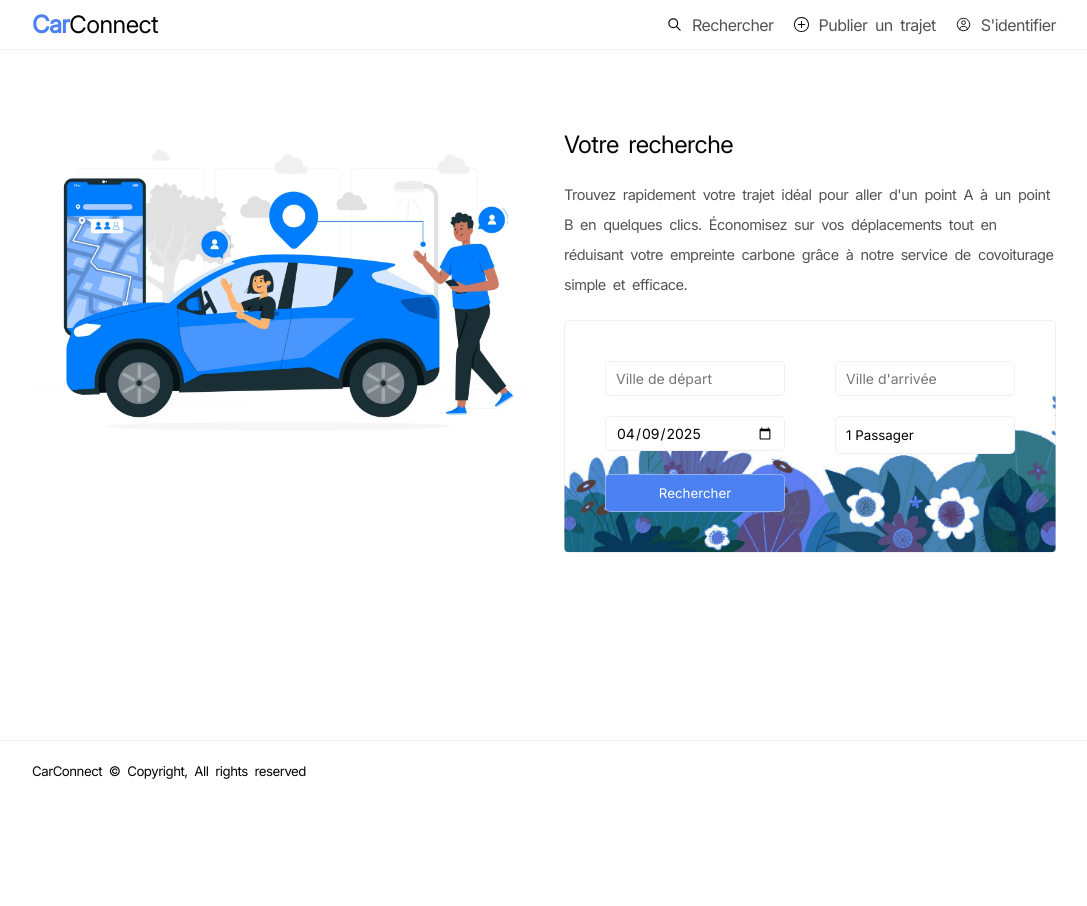
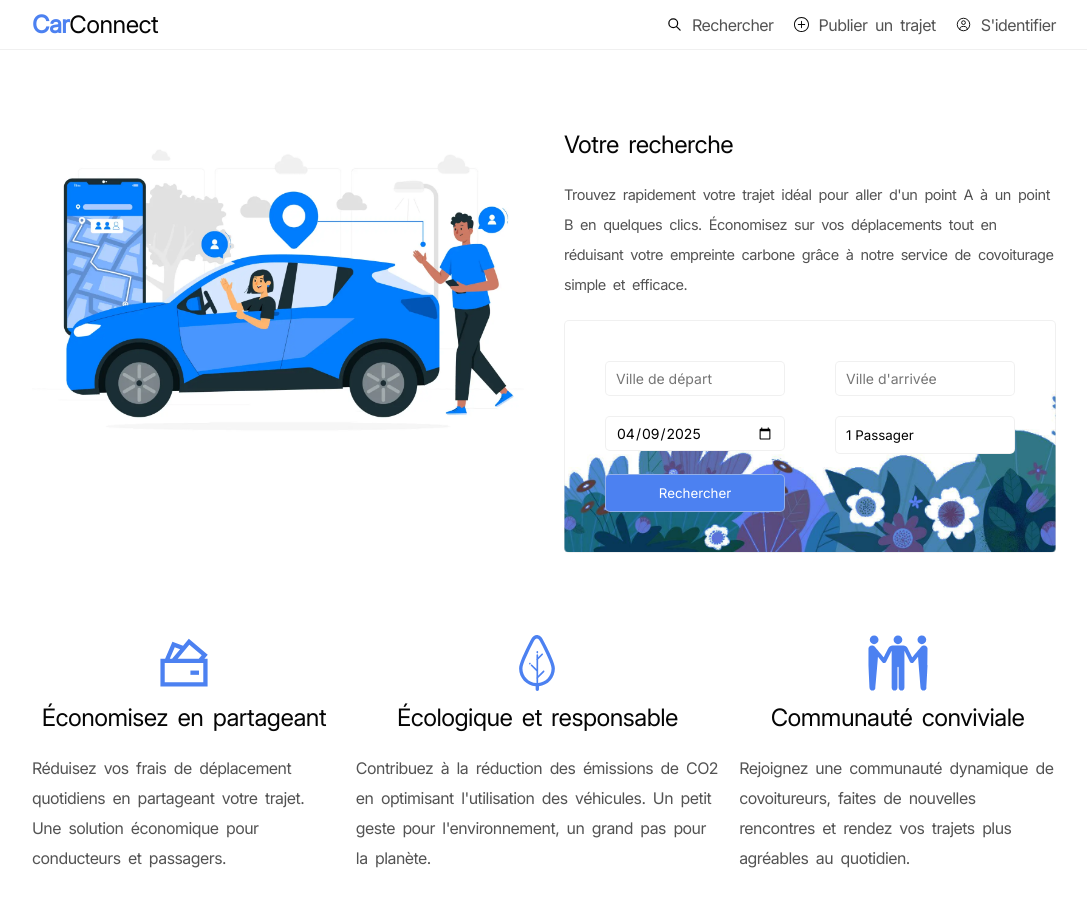
Before and after one commit to Mathieu-Maillot/projetFileRouge, a React (Vite) app in the folder app/front/carconnect-app/: page / in a window 1280 px wide. Shown: the top 906 px of the page, without its empty margins (96-1183 px from the left). Before the commit the page ends 800 px from the top, so only its background shows below. Built offline with nearby package versions, Linux system fonts and the light colour scheme.

Commit message:
:art: - refactor HeroSection and SearchTraject components for improved readability and maintainability

```diff
--- a/app/front/carconnect-app/src/Root.jsx
+++ b/app/front/carconnect-app/src/Root.jsx
@@ -63,7 +63,7 @@ const AppRoutes = () => {
 				</AppContainer>
 			)}
 
-			<Footer />
+			{/* <Footer /> */}
 		</>
 	);
 };
--- a/app/front/carconnect-app/src/display/pages/home/HeroSection.jsx
+++ b/app/front/carconnect-app/src/display/pages/home/HeroSection.jsx
@@ -123,7 +123,100 @@ const HeroSection = () => {
 				</div>
 			</div>
 			<div className="container_features">
-                {/* Features sections remain unchanged */}
+				<div className="container_features">
+
+
+
+					<div className="flex column gap2">
+
+
+						<div className="flex column gap1 a_center">
+
+
+							<Icon type="save" size="6rem" />
+
+
+							<h2>Économisez en partageant</h2>
+
+
+						</div>
+
+
+						<div className="element">
+
+
+							<p className='text_color02'>Réduisez vos frais de déplacement quotidiens en partageant votre trajet. Une solution économique pour conducteurs et passagers.</p>
+
+
+
+
+
+						</div>
+
+
+					</div>
+
+
+
+
+
+					<div className="flex column gap2">
+
+
+						<div className="flex column gap1 a_center">
+
+
+							<Icon type="nature" size="6rem" />
+
+
+							<h2>Écologique et responsable</h2>
+
+
+						</div>
+
+
+						<div className="element">
+
+
+							<p className='text_color02'>Contribuez à la réduction des émissions de CO2 en optimisant l'utilisation des véhicules. Un petit geste pour l'environnement, un grand pas pour la planète.</p>
+
+
+
+
+
+						</div>
+
+
+					</div>
+
+
+					<div className="flex column gap2">
+
+
+						<div className="flex column gap1 a_center">
+
+
+							<Icon type="community" size="6rem" />
+
+
+							<h2>Communauté conviviale</h2>
+
+
+						</div>
+
+
+						<div className="element">
+
+
+							<p className='text_color02'>Rejoignez une communauté dynamique de covoitureurs, faites de nouvelles rencontres et rendez vos trajets plus agréables au quotidien.</p>
+
+
+
+
+
+						</div>
+					</div>
+				</div>
 			</div>
 		</section>
 	);
--- a/app/front/carconnect-app/src/display/pages/routes/SearchTraject.jsx
+++ b/app/front/carconnect-app/src/display/pages/routes/SearchTraject.jsx
@@ -17,7 +17,7 @@ const SearchTraject = () => {
 	const [searchPerformed, setSearchPerformed] = useState(false);
 	const [searchDebug, setSearchDebug] = useState({});
 	const [selectedDate, setSelectedDate] = useState('');
-	const data = useAuthStore(state => state.data);
+	const dataUser = useAuthStore(state => state.dataUser);
 	useEffect(() => {
 		const checkIfMobile = () => {
 			const mediaQuery = window.matchMedia(`(max-width: 768px)`);
```
Lines whose indentation alone changed are shown as unchanged.
